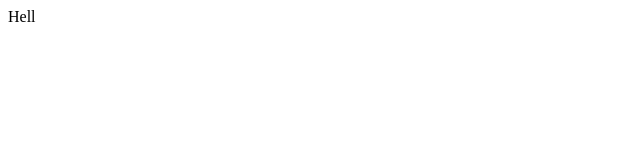
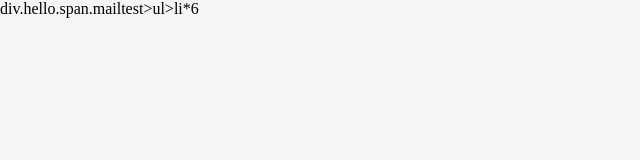
Before and after one commit to OviyaRranjini/mern, a plain HTML site: page index.html in a window 1280 px wide. Shown: the whole page, without its empty margins (0-640 px from the left). Drawn offline with Linux system fonts and the light colour scheme.

Commit message:
Declare the class

```diff
--- a/index.html
+++ b/index.html
@@ -4,11 +4,22 @@
     <meta charset="UTF-8">
     <meta name="viewport" content="width=device-width, initial-scale=1.0">
     <title>Document</title>
+
+<style>
+     *{
+        margin: 0px;
+        padding: 0px;
+     }
+     body{
+        height:fit-content;
+        width:fit-content;
+        background-color:#f5f5f5;
+     }
+</style>
 </head>
-<style>
-
-</style>
 <body>
-Hell
+<div class="head">
+    div.hello.span.mailtest>ul>li*6
+</div>
 </body>
 </html>
```
